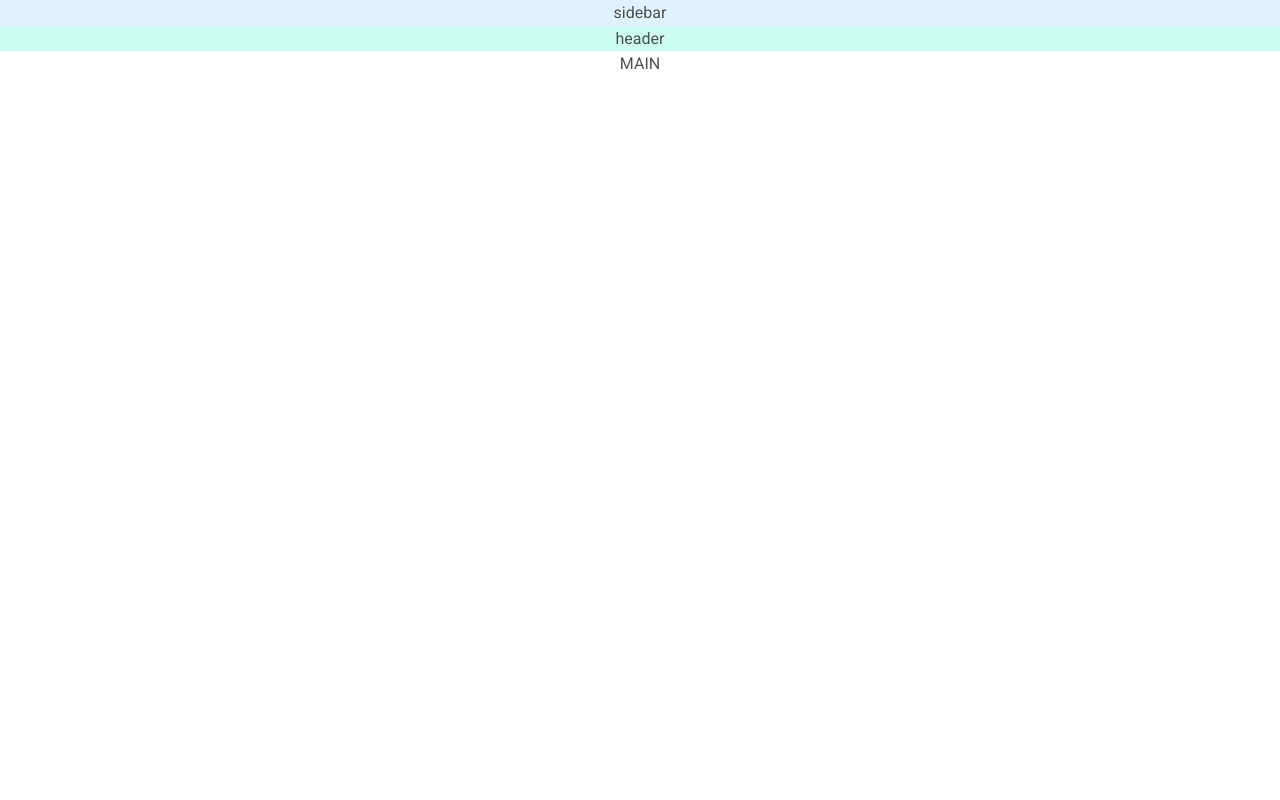
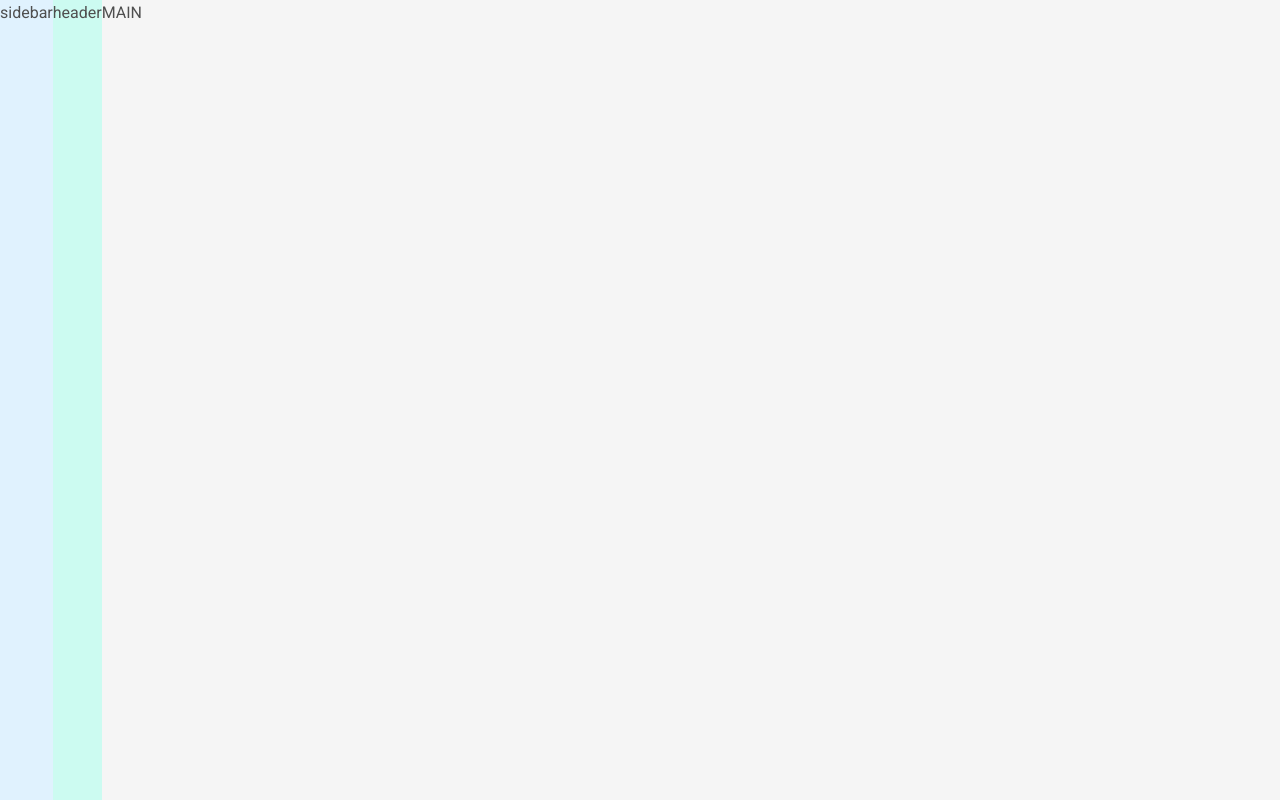
Before and after one commit to TrangDC/Money_Lover_Module_6, a React (Create React App) app: page / in a window 1280 px wide. Built offline with nearby package versions, Linux system fonts and the light colour scheme; what yup-password would draw is missing.

Commit message:
add className to Layout with white page, set h w to full screen

```diff
--- a/src/new_src/components/shared/Layout.js
+++ b/src/new_src/components/shared/Layout.js
@@ -2,7 +2,7 @@ import React from 'react';
 import {Outlet} from 'react-router-dom';
 const Layout = () => {
     return (
-        <div>
+        <div className='flex flex-row bg-neutral-100 h-screen w-screen'>
             <div className='bg-sky-100'>sidebar</div>
             <div className='bg-teal-100'>header</div>
             <Outlet/>
```
